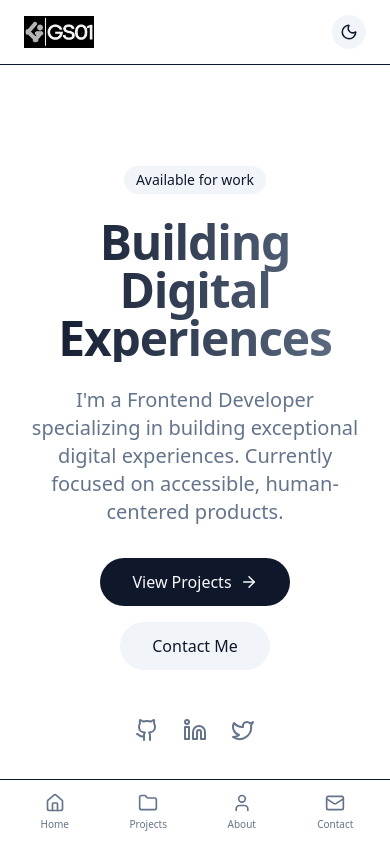
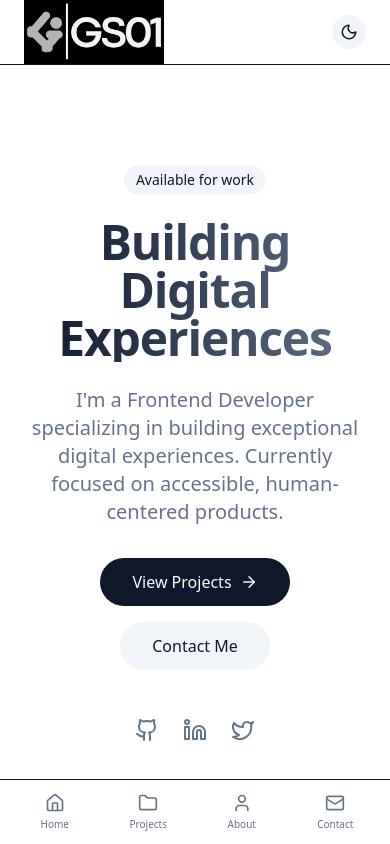
Before and after one commit to generalsmart01/smartnova-portfolio, a Next.js app: page / in a window 390 px wide. Shown: the top 844 px of the page. Built offline with nearby package versions, Linux system fonts and the light colour scheme.

Commit message:
feat: add responsive Navbar component with navigation links, theme toggle, and dynamic logo

```diff
--- a/components/Navbar.tsx
+++ b/components/Navbar.tsx
@@ -33,10 +33,10 @@
                         <Image
                             src={currentTheme === 'dark' ? '/logo-darkmode.png' : '/logo-lightmode.png'}
                             alt="Generalsmart01"
-                            width={120}
-                            height={40}
+                            width={200}
+                            height={100}
                             priority
-                            className="h-8 w-auto"
+                            className="h-16 w-auto"
                         />
                     </Link>
 
```
